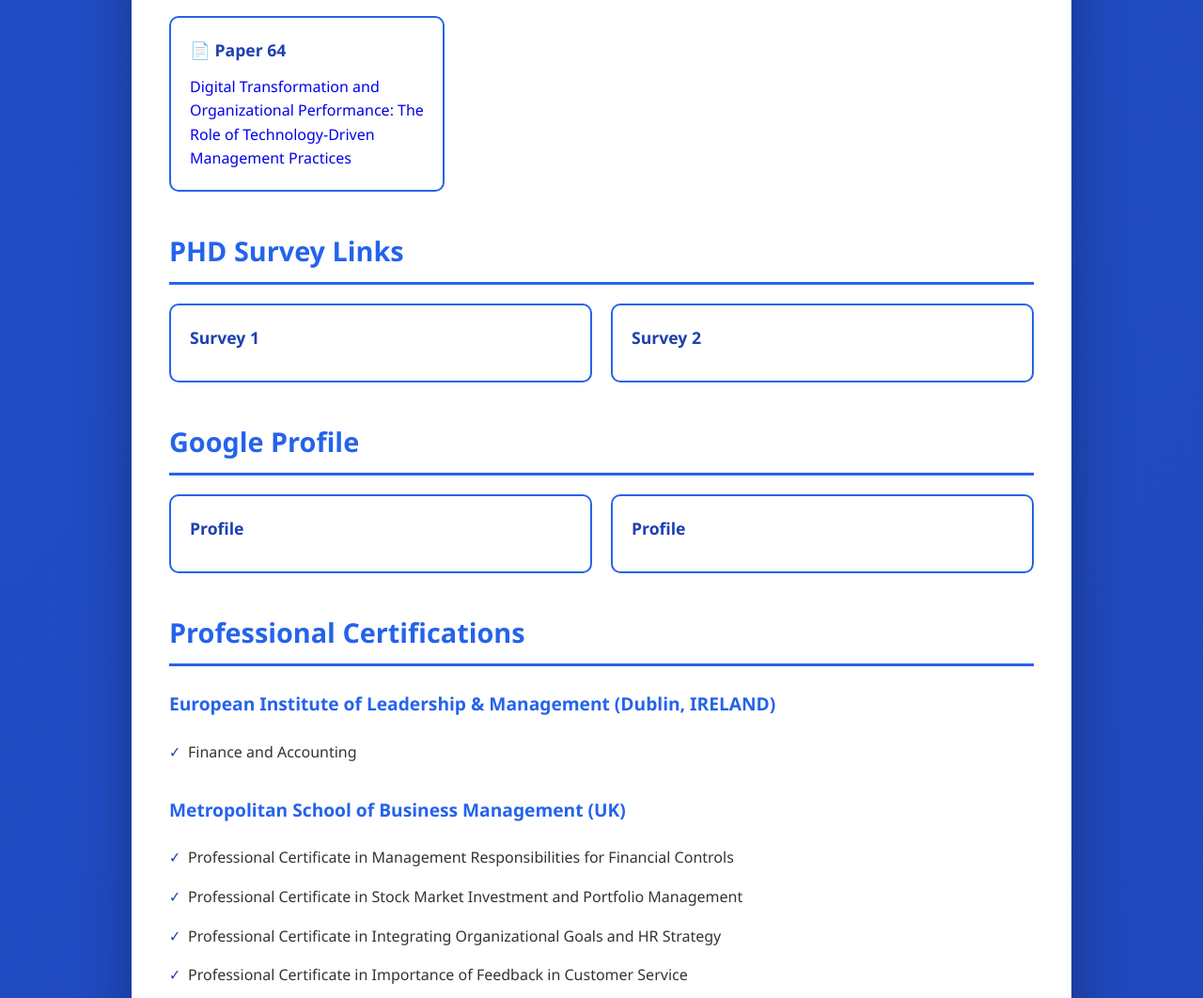
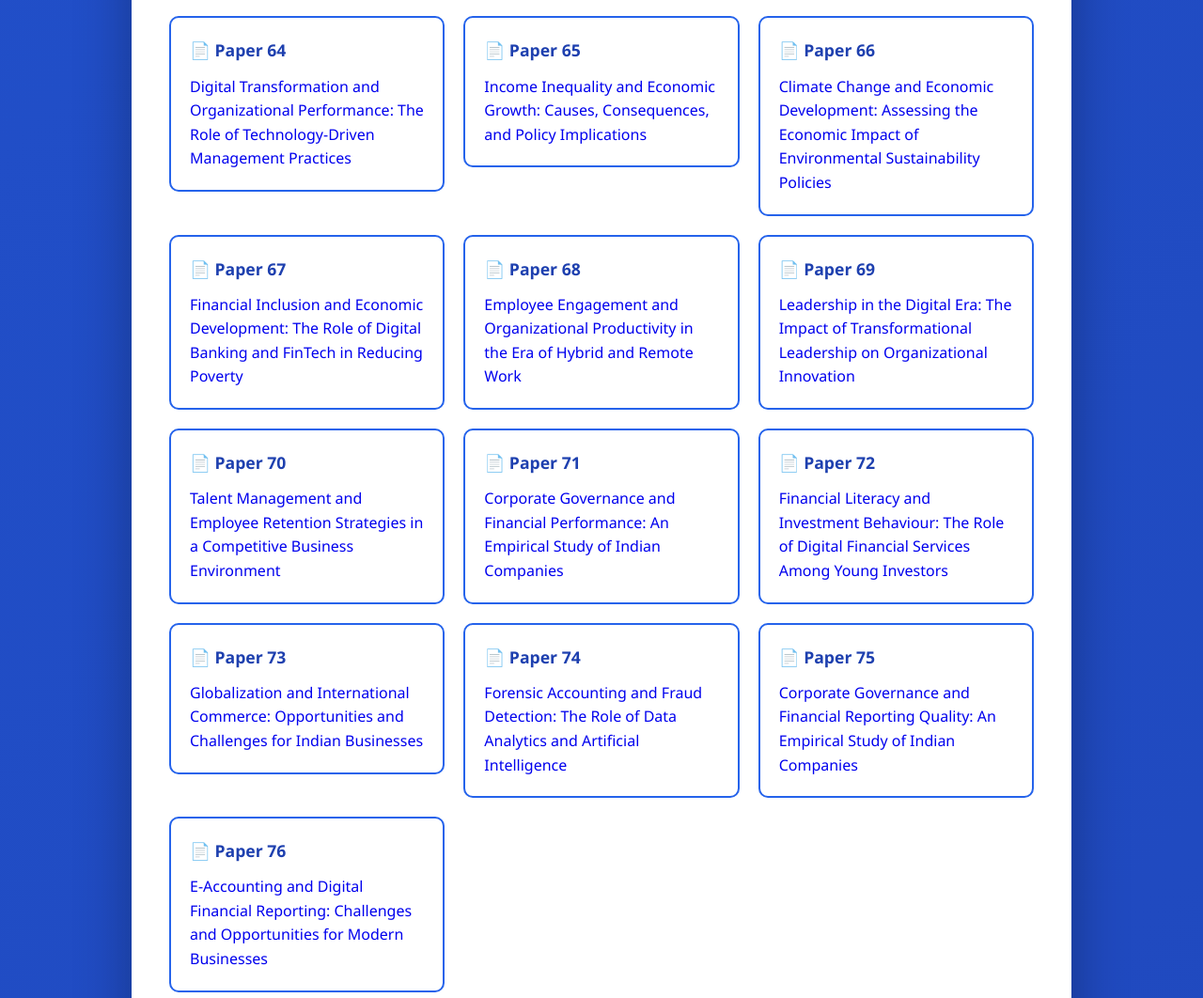
Before and after one commit to mrsaddamnhr31/saddam.co.in, a plain HTML site: page index.html in a window 1280 px wide. Shown: the part 10302-11364 px from the top of the page at 94% size. Drawn offline with Linux system fonts and the light colour scheme.

Commit message:
Add Published Papers 65-76 from drsaddamhussain.com (76 total)

```diff
--- a/index.html
+++ b/index.html
@@ -1279,6 +1279,42 @@
                     <a href="https://www.ijfmr.com/papers/2026/5/90816.pdf" target="_blank" style="text-decoration: none;">
                         <div class="course-card" style="cursor: pointer;"><h5>📄 Paper 64</h5><p>Digital Transformation and Organizational Performance: The Role of Technology-Driven Management Practices</p></div>
                     </a>
+                    <a href="https://www.ijsr.net/archive/v15i11/SR261119174248.pdf" target="_blank" style="text-decoration: none;">
+                        <div class="course-card" style="cursor: pointer;"><h5>📄 Paper 65</h5><p>Income Inequality and Economic Growth: Causes, Consequences, and Policy Implications</p></div>
+                    </a>
+                    <a href="https://www.iistj.org/download-paper.php?paperid=122055" target="_blank" style="text-decoration: none;">
+                        <div class="course-card" style="cursor: pointer;"><h5>📄 Paper 66</h5><p>Climate Change and Economic Development: Assessing the Economic Impact of Environmental Sustainability Policies</p></div>
+                    </a>
+                    <a href="https://ijcope.org/wp-content/uploads/2026/11/Financial-Inclusion-and-Economic-Development-The-Role-of-Digital-Banking-and-FinTech-in-Reducing-Poverty.pdf" target="_blank" style="text-decoration: none;">
+                        <div class="course-card" style="cursor: pointer;"><h5>📄 Paper 67</h5><p>Financial Inclusion and Economic Development: The Role of Digital Banking and FinTech in Reducing Poverty</p></div>
+                    </a>
+                    <a href="https://ijsrem.com/uploads/production/IJSREM69248_1795179350585.pdf" target="_blank" style="text-decoration: none;">
+                        <div class="course-card" style="cursor: pointer;"><h5>📄 Paper 68</h5><p>Employee Engagement and Organizational Productivity in the Era of Hybrid and Remote Work</p></div>
+                    </a>
+                    <a href="https://jatir.org/download.php?paperid=141362" target="_blank" style="text-decoration: none;">
+                        <div class="course-card" style="cursor: pointer;"><h5>📄 Paper 69</h5><p>Leadership in the Digital Era: The Impact of Transformational Leadership on Organizational Innovation</p></div>
+                    </a>
+                    <a href="https://www.ijraset.com/best-journal/talent-management-and-employee-retention-strategies-in-a-competitive-business-environment" target="_blank" style="text-decoration: none;">
+                        <div class="course-card" style="cursor: pointer;"><h5>📄 Paper 70</h5><p>Talent Management and Employee Retention Strategies in a Competitive Business Environment</p></div>
+                    </a>
+                    <a href="https://ijirt.org/publishedpaper/IJIRT211308_PAPER.pdf" target="_blank" style="text-decoration: none;">
+                        <div class="course-card" style="cursor: pointer;"><h5>📄 Paper 71</h5><p>Corporate Governance and Financial Performance: An Empirical Study of Indian Companies</p></div>
+                    </a>
+                    <a href="https://ijnrd.org/papers/IJNRD2611180.pdf" target="_blank" style="text-decoration: none;">
+                        <div class="course-card" style="cursor: pointer;"><h5>📄 Paper 72</h5><p>Financial Literacy and Investment Behaviour: The Role of Digital Financial Services Among Young Investors</p></div>
+                    </a>
+                    <a href="https://ijrti.org/papers/IJRTI2611619.pdf?_t=1795291395" target="_blank" style="text-decoration: none;">
+                        <div class="course-card" style="cursor: pointer;"><h5>📄 Paper 73</h5><p>Globalization and International Commerce: Opportunities and Challenges for Indian Businesses</p></div>
+                    </a>
+                    <a href="https://ijcrt.org/papers/IJCRT2611479.pdf?_t=1795246174" target="_blank" style="text-decoration: none;">
+                        <div class="course-card" style="cursor: pointer;"><h5>📄 Paper 74</h5><p>Forensic Accounting and Fraud Detection: The Role of Data Analytics and Artificial Intelligence</p></div>
+                    </a>
+                    <a href="https://www.ijrar.org/papers/IJRAR26D1781.pdf" target="_blank" style="text-decoration: none;">
+                        <div class="course-card" style="cursor: pointer;"><h5>📄 Paper 75</h5><p>Corporate Governance and Financial Reporting Quality: An Empirical Study of Indian Companies</p></div>
+                    </a>
+                    <a href="https://www.ijfmr.com/papers/2026/6/92593.pdf" target="_blank" style="text-decoration: none;">
+                        <div class="course-card" style="cursor: pointer;"><h5>📄 Paper 76</h5><p>E-Accounting and Digital Financial Reporting: Challenges and Opportunities for Modern Businesses</p></div>
+                    </a>
                 </div>
             </section>
 
```
